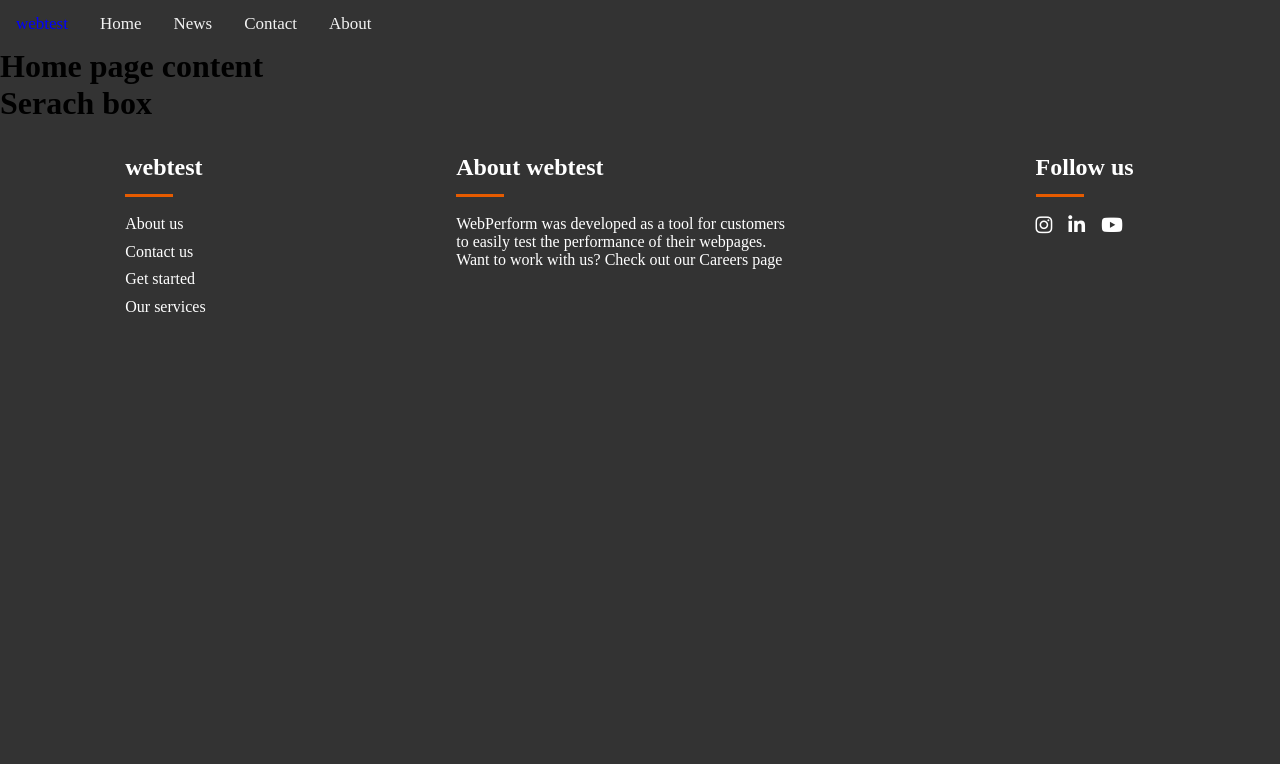
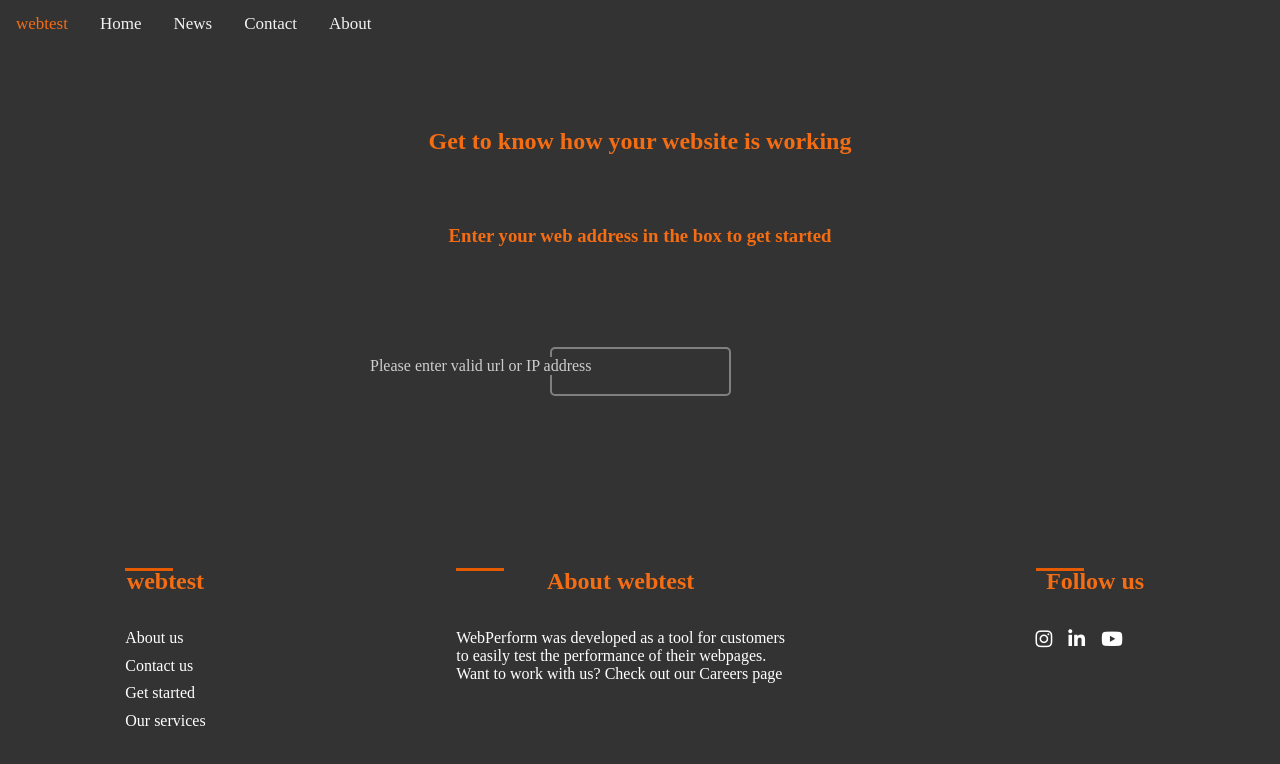
Before and after one commit to TahaKotwal12/web-test, a Svelte app: page / in a window 1280 px wide. Shown: the top 764 px of the page. Built offline with nearby package versions, Linux system fonts and the light colour scheme.

Commit message:
Update App.svelte
Co-Authored-By: Sayyed Faisal Ali <80758388+c0de-slayer@users.noreply.github.com>

```diff
--- a/src/App.svelte
+++ b/src/App.svelte
@@ -12,22 +12,24 @@
     <a href="#about">About</a>
 
   </div>
+<div class="heading">
+  <h2>Get to know how your website is working</h2>
+
+</div>
+
+<div class="heading2">
+  <h3> Enter your web address in the box to get started</h3>
+</div>
 
 
-<h1>
+<div class="main">
+  <form action="">
+    <input type="url" name="url" id="url" placeholder="">
+    <label for="url" class="link">Please enter valid url or IP address</label>
+    <span class="enter"></span>
+  </form>
 
-Home page content
-
-</h1>
-
-
-
-<h1>
-
-
-Serach box
-
-</h1>
+</div>
   <div class="footer-section">
     <div class="footer-item">
       <h2>webtest</h2>
@@ -71,6 +73,56 @@ Serach box
 
 <style>
 
+  .main{
+    text-align: center;
+    position: relative;
+    margin: 100px;
+    background-color: #f2eee3;
+  }
+  .link{
+    position: absolute;
+    left: 25%;
+    top: 10px;
+    font-weight: 200;
+    color: #cecece ;
+    transition: all 0.5s ease;
+    pointer-events: none;
+
+
+  }
+  .input{
+  max-width: 100%;
+  margin: auto;
+
+  }
+  input{
+    padding-top: 30px;
+
+    border: 2px solid grey;
+    border-radius: 5px;
+  }
+  .heading{
+    max-width: 100%;
+    padding-top: 40px;
+    padding-bottom: 40px;
+  }
+  h2{
+    padding-top: 40px;
+  }
+  h2{
+    justify-content: center;
+    text-align: center;
+    text-decoration: none;
+    color: #f46d13;
+  }
+  h3{
+    justify-content: center;
+    text-align: center;
+    text-decoration: none;
+    color: #f46d13;
+    padding-top: 30px;
+  }
+
 /* Navigation bar */
 .navigation{
   max-width: 100%;
@@ -88,7 +140,7 @@ Serach box
   transition: 0.4s;
 }
 .navigation a:hover{
-  color: blue;
+  color: #f46d13;
 
 }
 
```
